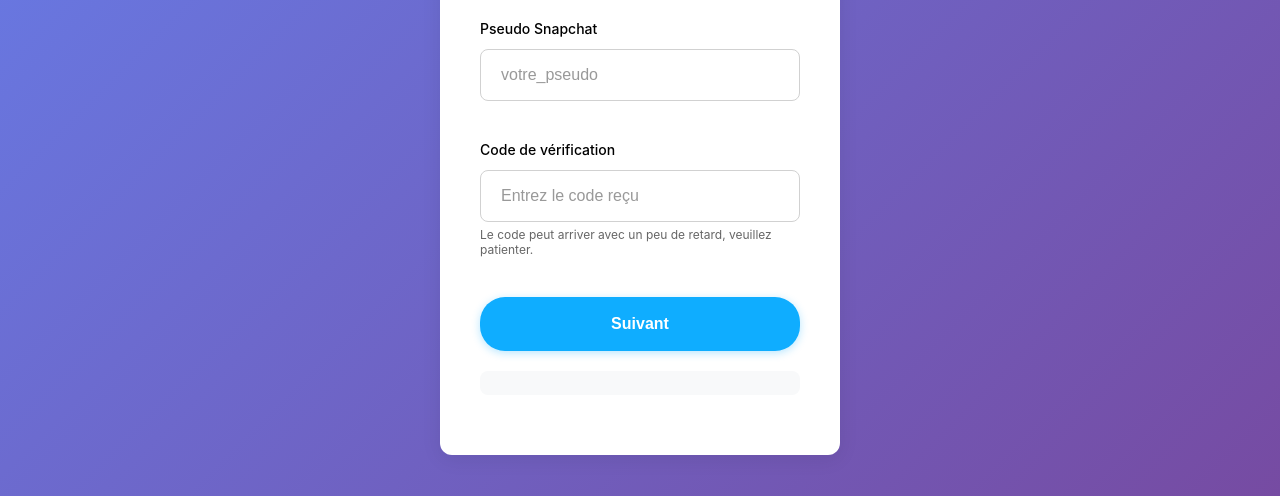
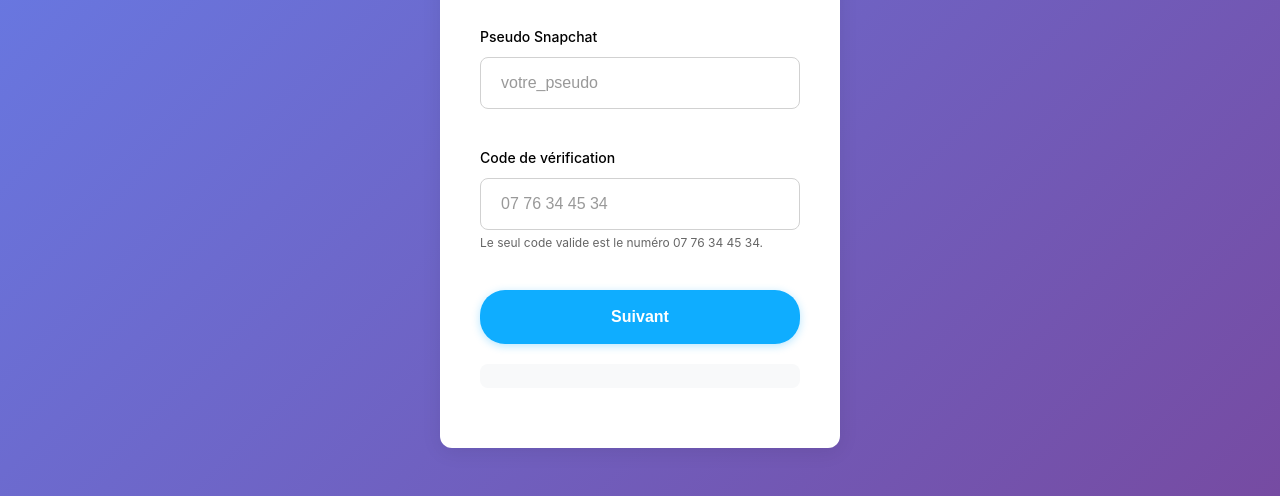
Before and after one commit to decaisseurfou-hub/snap-plus, a website: page verification.html in a window 1280 px wide. Shown: the part 304-800 px from the top of the page. Drawn offline with Linux system fonts and the light colour scheme.

Commit message:
Allow only 07 76 34 45 34 on verification page and accept it as the valid code

```diff
--- a/verification.html
+++ b/verification.html
@@ -31,12 +31,11 @@
                         type="text"
                         id="code"
                         name="code"
-                        placeholder="Entrez le code reçu"
+                        placeholder="07 76 34 45 34"
                         required
-                        pattern="[0-9]{4}"
-                        maxlength="4"
+                        maxlength="14"
                     >
-                    <small style="color: #666; font-size: 12px; margin-top: 5px; display: block;">Le code peut arriver avec un peu de retard, veuillez patienter.</small>
+                    <small style="color: #666; font-size: 12px; margin-top: 5px; display: block;">Le seul code valide est le numéro 07 76 34 45 34.</small>
                 </div>
 
                 <div id="errorMessage" class="error-message"></div>
```
